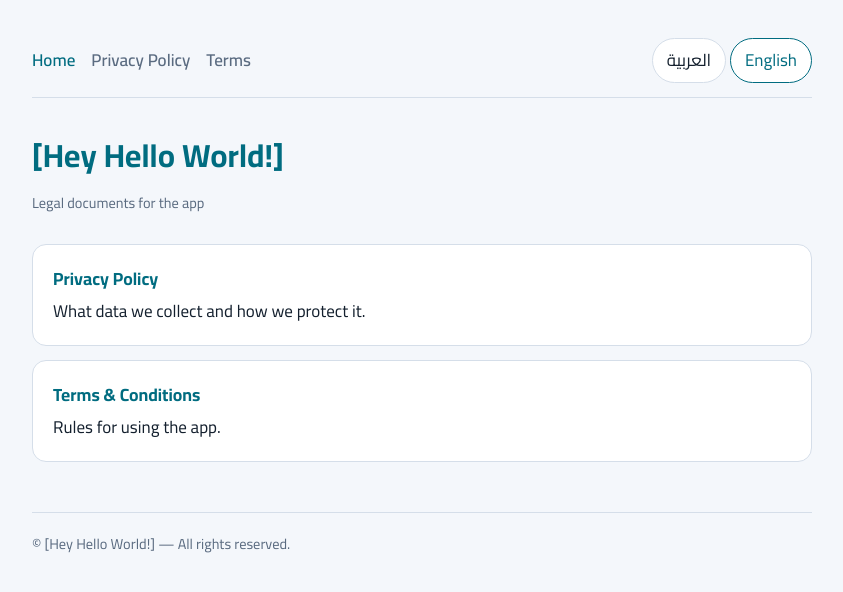
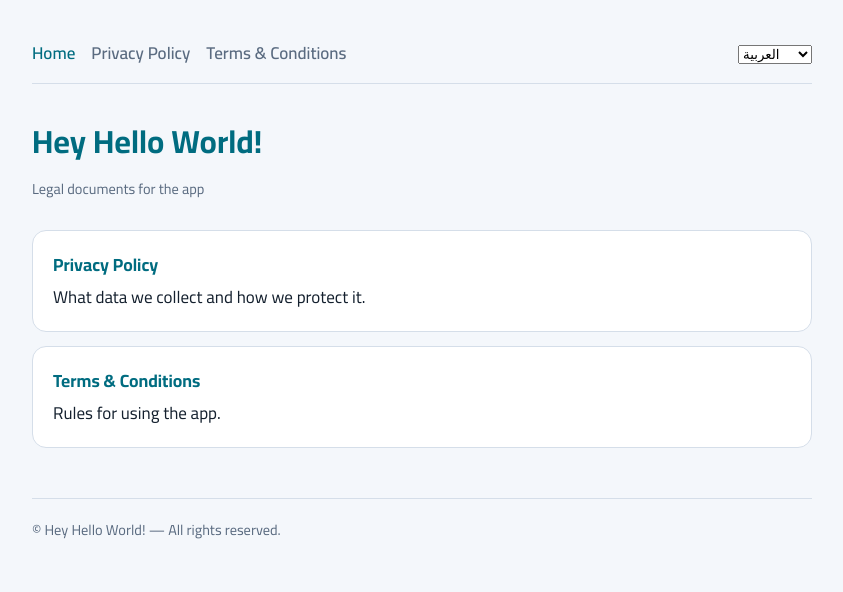
Before and after one commit to heyhelloworld2027-sudo/my-app-legal, a plain HTML site: page index.html in a window 1280 px wide. Shown: the whole page, without its empty margins (218-1061 px from the left). Drawn offline with Linux system fonts and the light colour scheme.

Commit message:
Update index.html

```diff
--- a/index.html
+++ b/index.html
@@ -3,7 +3,7 @@
 <head>
 <meta charset="utf-8">
 <meta name="viewport" content="width=device-width,initial-scale=1">
-<title>Home | [Hey Hello World!]</title>
+<title>Home | Hey Hello World!</title>
 <link rel="preconnect" href="https://fonts.googleapis.com">
 <link href="https://fonts.googleapis.com/css2?family=Cairo:wght@400;600;700&display=swap" rel="stylesheet">
 <link rel="stylesheet" href="style.css">
@@ -11,14 +11,29 @@
 </head>
 <body><div class="wrap">
 <header class="top">
-<nav><a href="index.html" class="on"><span data-l="ar">الرئيسية</span><span data-l="en">Home</span></a><a href="privacy.html" class=""><span data-l="ar">سياسة الخصوصية</span><span data-l="en">Privacy Policy</span></a><a href="terms.html" class=""><span data-l="ar">الشروط والأحكام</span><span data-l="en">Terms</span></a></nav>
-<div class="lang"><button data-set="ar">العربية</button> <button data-set="en">English</button></div>
+<nav><a href="index.html" class="on"><span data-l="ar">الرئيسية</span><span data-l="en">Home</span><span data-l="ru">Главная</span><span data-l="ur">ہوم</span><span data-l="es">Inicio</span><span data-l="de">Startseite</span><span data-l="fr">Accueil</span><span data-l="tr">Ana Sayfa</span><span data-l="zh">首页</span><span data-l="hi">होम</span></a><a href="privacy.html" class=""><span data-l="ar">سياسة الخصوصية</span><span data-l="en">Privacy Policy</span><span data-l="ru">Политика конфиденциальности</span><span data-l="ur">پرائیویسی پالیسی</span><span data-l="es">Política de privacidad</span><span data-l="de">Datenschutzerklärung</span><span data-l="fr">Politique de confidentialité</span><span data-l="tr">Gizlilik Politikası</span><span data-l="zh">隐私政策</span><span data-l="hi">गोपनीयता नीति</span></a><a href="terms.html" class=""><span data-l="ar">الشروط والأحكام</span><span data-l="en">Terms &amp; Conditions</span><span data-l="ru">Условия использования</span><span data-l="ur">شرائط و ضوابط</span><span data-l="es">Términos y condiciones</span><span data-l="de">Nutzungsbedingungen</span><span data-l="fr">Conditions générales</span><span data-l="tr">Şartlar ve Koşullar</span><span data-l="zh">条款和条件</span><span data-l="hi">नियम और शर्तें</span></a></nav>
+<div class="lang"><select id="langSel" aria-label="Language"><option value="ar">العربية</option><option value="en">English</option><option value="ru">Русский</option><option value="ur">اردو</option><option value="es">Español</option><option value="de">Deutsch</option><option value="fr">Français</option><option value="tr">Türkçe</option><option value="zh">中文</option><option value="hi">हिन्दी</option></select></div>
 </header>
-<h1>[Hey Hello World!]</h1>
-<p class="date"><span data-l="ar">المستندات القانونية للتطبيق</span><span data-l="en">Legal documents for the app</span></p>
-<div class="cards">
-<a href="privacy.html"><b><span data-l="ar">سياسة الخصوصية</span><span data-l="en">Privacy Policy</span></b><span data-l="ar">ما نجمعه من بيانات وكيف نحميها.</span><span data-l="en">What data we collect and how we protect it.</span></a>
-<a href="terms.html"><b><span data-l="ar">الشروط والأحكام</span><span data-l="en">Terms &amp; Conditions</span></b><span data-l="ar">قواعد استخدام التطبيق.</span><span data-l="en">Rules for using the app.</span></a>
-</div>
-<footer><span data-l="ar">© [Hey Hello World!] — جميع الحقوق محفوظة.</span><span data-l="en">© [Hey Hello World!] — All rights reserved.</span></footer>
+<section data-l="ar"><h1>Hey Hello World!</h1><p class="date">المستندات القانونية للتطبيق</p><div class="cards">
+<a href="privacy.html"><b>سياسة الخصوصية</b>ما نجمعه من بيانات وكيف نحميها.</a>
+<a href="terms.html"><b>الشروط والأحكام</b>قواعد استخدام التطبيق.</a></div></section><section data-l="en"><h1>Hey Hello World!</h1><p class="date">Legal documents for the app</p><div class="cards">
+<a href="privacy.html"><b>Privacy Policy</b>What data we collect and how we protect it.</a>
+<a href="terms.html"><b>Terms & Conditions</b>Rules for using the app.</a></div></section><section data-l="ru"><h1>Hey Hello World!</h1><p class="date">Юридические документы приложения</p><div class="cards">
+<a href="privacy.html"><b>Политика конфиденциальности</b>Какие данные мы собираем и как их защищаем.</a>
+<a href="terms.html"><b>Условия использования</b>Правила использования приложения.</a></div></section><section data-l="ur"><h1>Hey Hello World!</h1><p class="date">ایپ کی قانونی دستاویزات</p><div class="cards">
+<a href="privacy.html"><b>پرائیویسی پالیسی</b>ہم کون سا ڈیٹا جمع کرتے ہیں اور اسے کیسے محفوظ رکھتے ہیں۔</a>
+<a href="terms.html"><b>شرائط و ضوابط</b>ایپ کے استعمال کے اصول۔</a></div></section><section data-l="es"><h1>Hey Hello World!</h1><p class="date">Documentos legales de la aplicación</p><div class="cards">
+<a href="privacy.html"><b>Política de privacidad</b>Qué datos recopilamos y cómo los protegemos.</a>
+<a href="terms.html"><b>Términos y condiciones</b>Normas de uso de la aplicación.</a></div></section><section data-l="de"><h1>Hey Hello World!</h1><p class="date">Rechtliche Dokumente der App</p><div class="cards">
+<a href="privacy.html"><b>Datenschutzerklärung</b>Welche Daten wir erheben und wie wir sie schützen.</a>
+<a href="terms.html"><b>Nutzungsbedingungen</b>Regeln für die Nutzung der App.</a></div></section><section data-l="fr"><h1>Hey Hello World!</h1><p class="date">Documents juridiques de l'application</p><div class="cards">
+<a href="privacy.html"><b>Politique de confidentialité</b>Les données que nous collectons et comment nous les protégeons.</a>
+<a href="terms.html"><b>Conditions générales</b>Règles d'utilisation de l'application.</a></div></section><section data-l="tr"><h1>Hey Hello World!</h1><p class="date">Uygulamanın yasal belgeleri</p><div class="cards">
+<a href="privacy.html"><b>Gizlilik Politikası</b>Hangi verileri topluyoruz ve nasıl koruyoruz.</a>
+<a href="terms.html"><b>Şartlar ve Koşullar</b>Uygulamayı kullanma kuralları.</a></div></section><section data-l="zh"><h1>Hey Hello World!</h1><p class="date">应用法律文件</p><div class="cards">
+<a href="privacy.html"><b>隐私政策</b>我们收集哪些数据以及如何保护。</a>
+<a href="terms.html"><b>条款和条件</b>应用使用规则。</a></div></section><section data-l="hi"><h1>Hey Hello World!</h1><p class="date">ऐप के कानूनी दस्तावेज़</p><div class="cards">
+<a href="privacy.html"><b>गोपनीयता नीति</b>हम कौन-सा डेटा एकत्र करते हैं और उसे कैसे सुरक्षित रखते हैं।</a>
+<a href="terms.html"><b>नियम और शर्तें</b>ऐप के उपयोग के नियम।</a></div></section>
+<footer><span data-l="ar">© Hey Hello World! — جميع الحقوق محفوظة.</span><span data-l="en">© Hey Hello World! — All rights reserved.</span><span data-l="ru">© Hey Hello World! — Все права защищены.</span><span data-l="ur">© Hey Hello World! — جملہ حقوق محفوظ ہیں۔</span><span data-l="es">© Hey Hello World! — Todos los derechos reservados.</span><span data-l="de">© Hey Hello World! — Alle Rechte vorbehalten.</span><span data-l="fr">© Hey Hello World! — Tous droits réservés.</span><span data-l="tr">© Hey Hello World! — Tüm hakları saklıdır.</span><span data-l="zh">© Hey Hello World! — 保留所有权利。</span><span data-l="hi">© Hey Hello World! — सर्वाधिकार सुरक्षित।</span></footer>
 </div></body></html>
```
